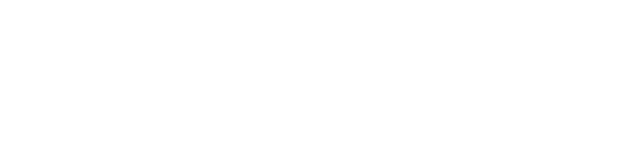
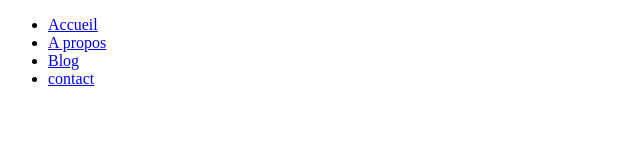
Before and after one commit to Preci01/Mon-site-web, a plain HTML site: page index.html in a window 1280 px wide. Shown: the whole page, without its empty margins (0-640 px from the left). Drawn offline with Linux system fonts and the light colour scheme.

Commit message:
mise en place de l'en tête

```diff
--- a/index.html
+++ b/index.html
@@ -10,7 +10,12 @@
 <body>
 
     <header>
-
+    <ul>
+        <li> <a href="http://">Accueil</a></li>
+        <li> <a href="http://">A propos</a></li>
+        <li> <a href="http://">Blog</a></li>
+        <li> <a href="http://">contact</a></li>
+    </ul>
     </header>
 
     <main>
```
